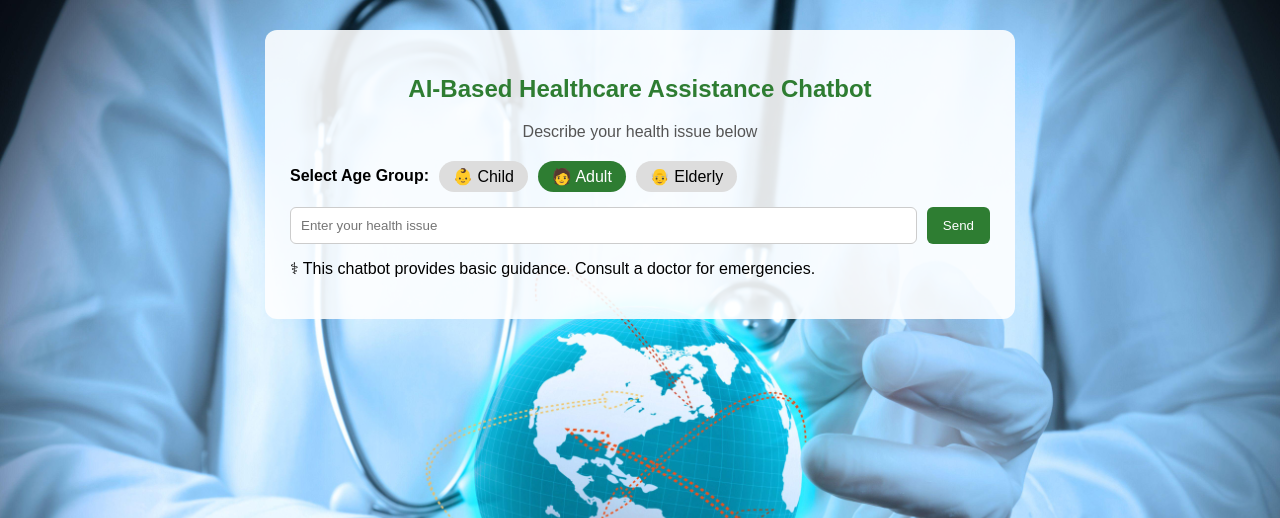
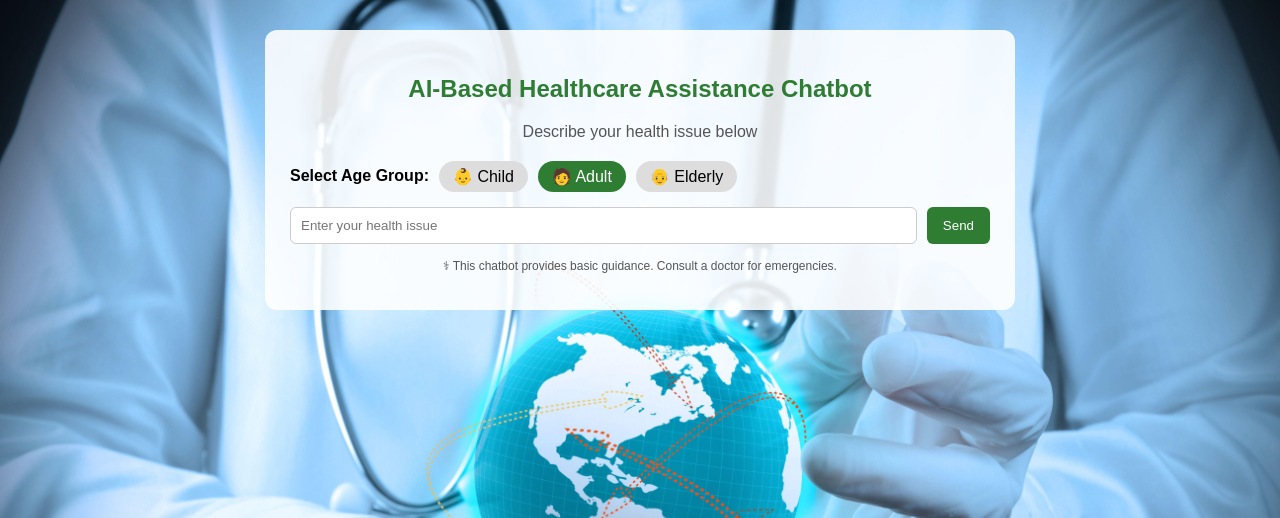
Before and after one commit to rema-tlau/Dr-Kunia, a Flask app: page / in a window 1280 px wide. Shown: the top 518 px of the page. Run offline with Flask 3, Linux system fonts and the light colour scheme.

Commit message:
update layout

```diff
--- a/static/style.css
+++ b/static/style.css
@@ -98,4 +98,7 @@ button {
 
 .disclaimer {
     margin-top: 15px;
-    f
+    font-size: 12px;
+    color: #555;
+    text-align: center;
+}
```
